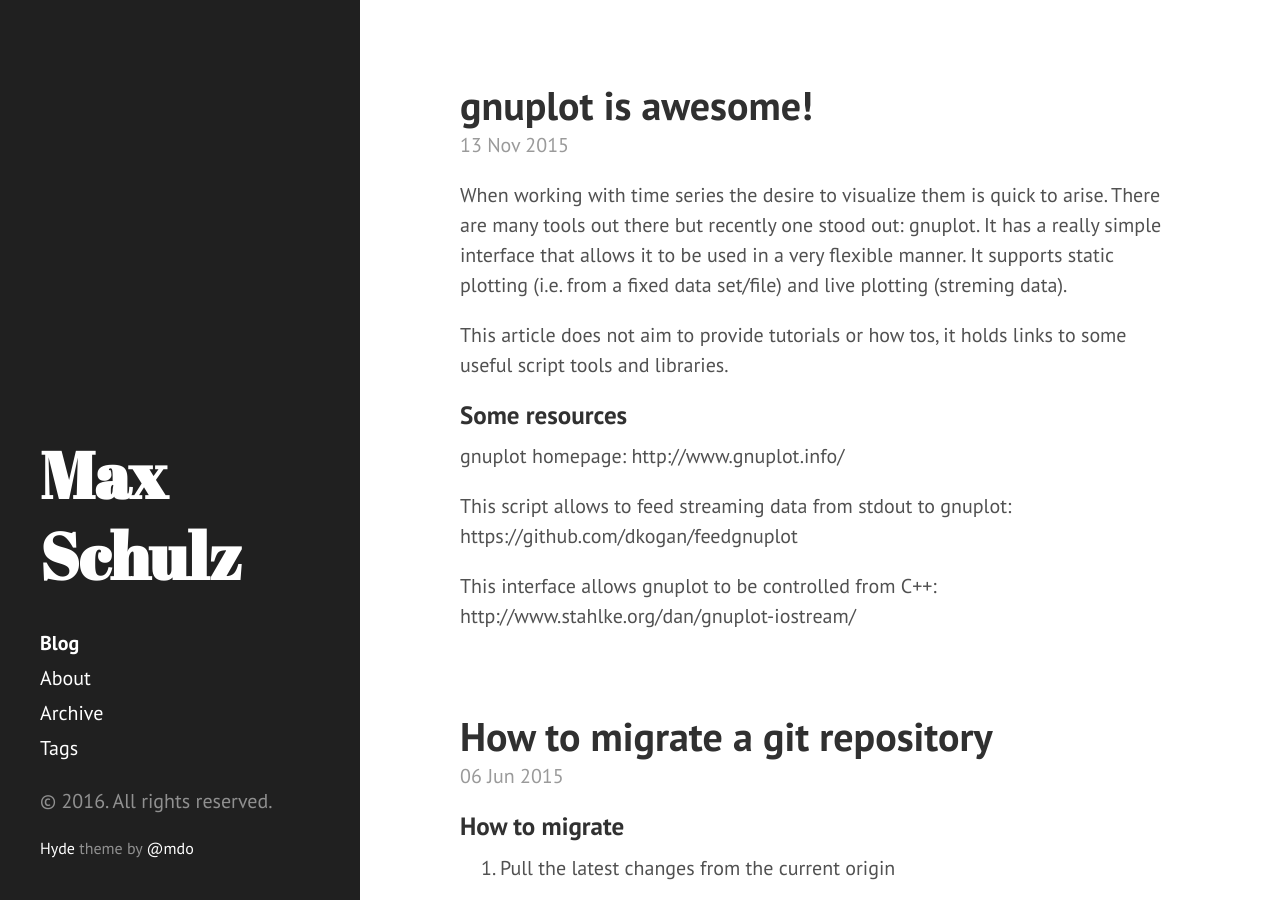
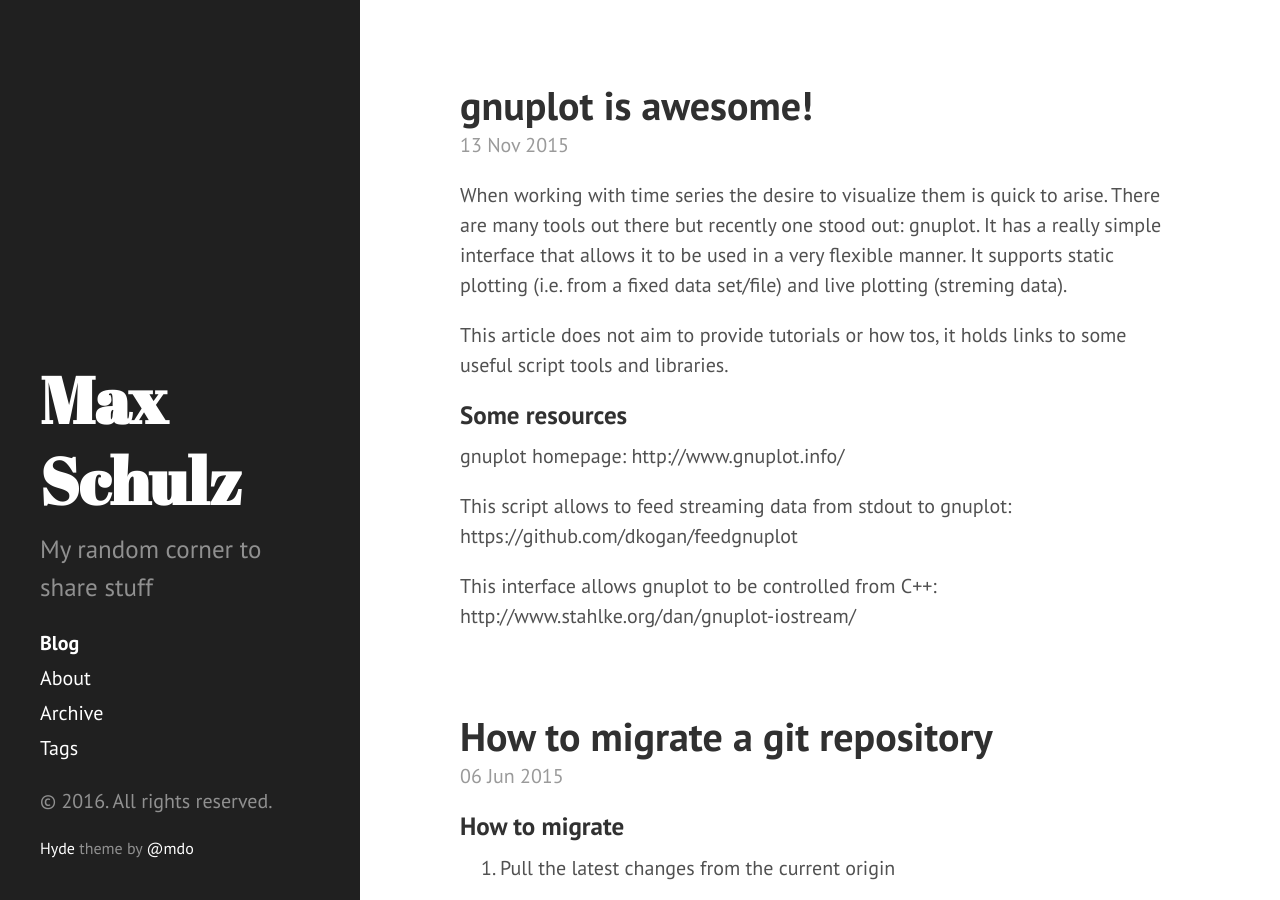
Before and after one commit to schulz-m/schulz-m.github.io, a Jekyll site: the page built from index.html, in a window 1280 px wide and 900 px high. Built offline with Jekyll 4.4.1, drawn with Linux system fonts in a browser that asks for light colours; the list of posts is cut into pages by our own code.

Commit message:
Update highlighter

```diff
--- a/_config.yml
+++ b/_config.yml
@@ -3,15 +3,15 @@ markdown:         kramdown
 redcarpet:
   extensions:     ["fenced_code_blocks", "autolink", "tables", "strikethrough"]
 
-highlighter:      pygments
+highlighter:      rouge
 
 # Permalinks
 permalink:        pretty
 
 # Setup
 title:            Max Schulz
-tagline:          'My random corner to share stuff'
-description:      ''
+tagline:          ''
+description:      'My random corner to share stuff'
 url:              http://hyde.getpoole.com
 baseurl:          /
 
```
